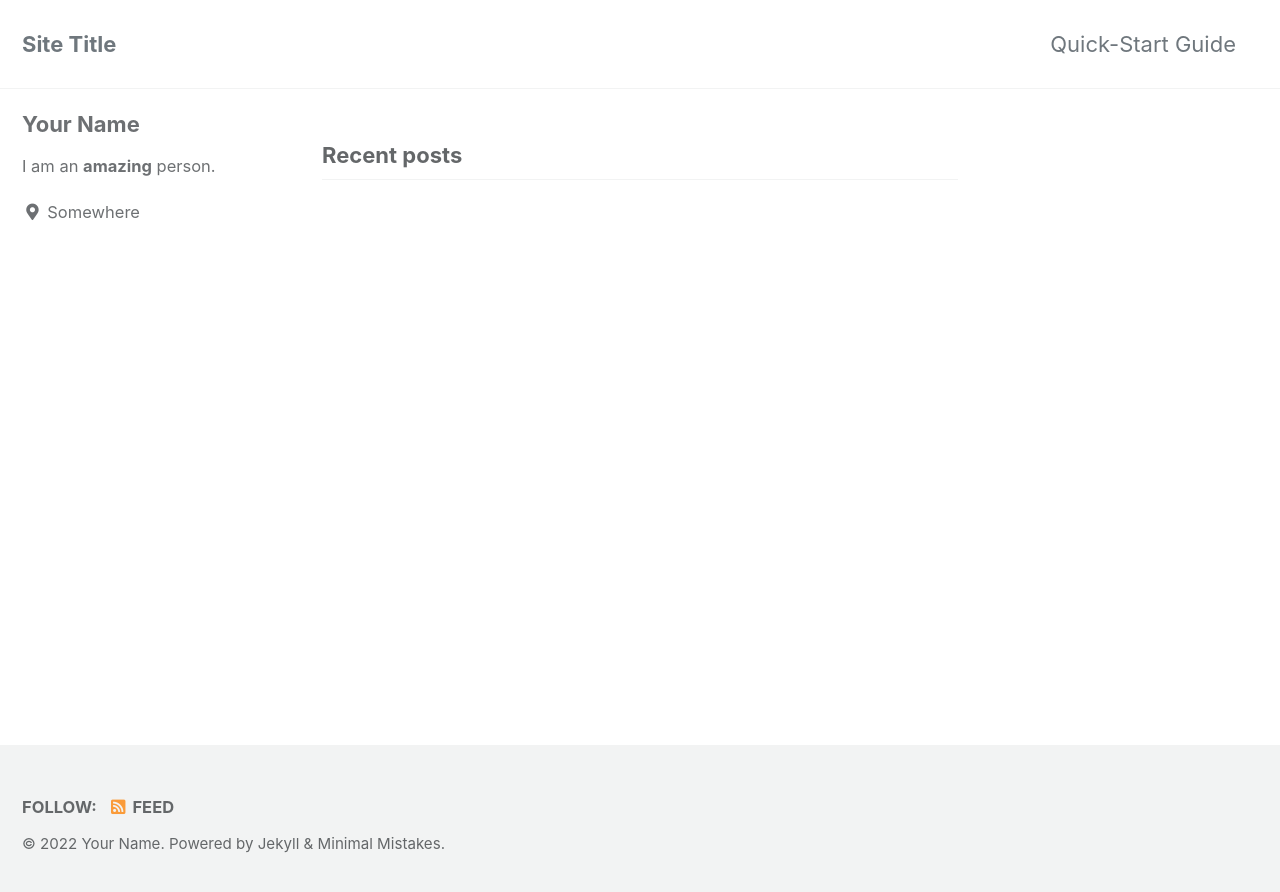
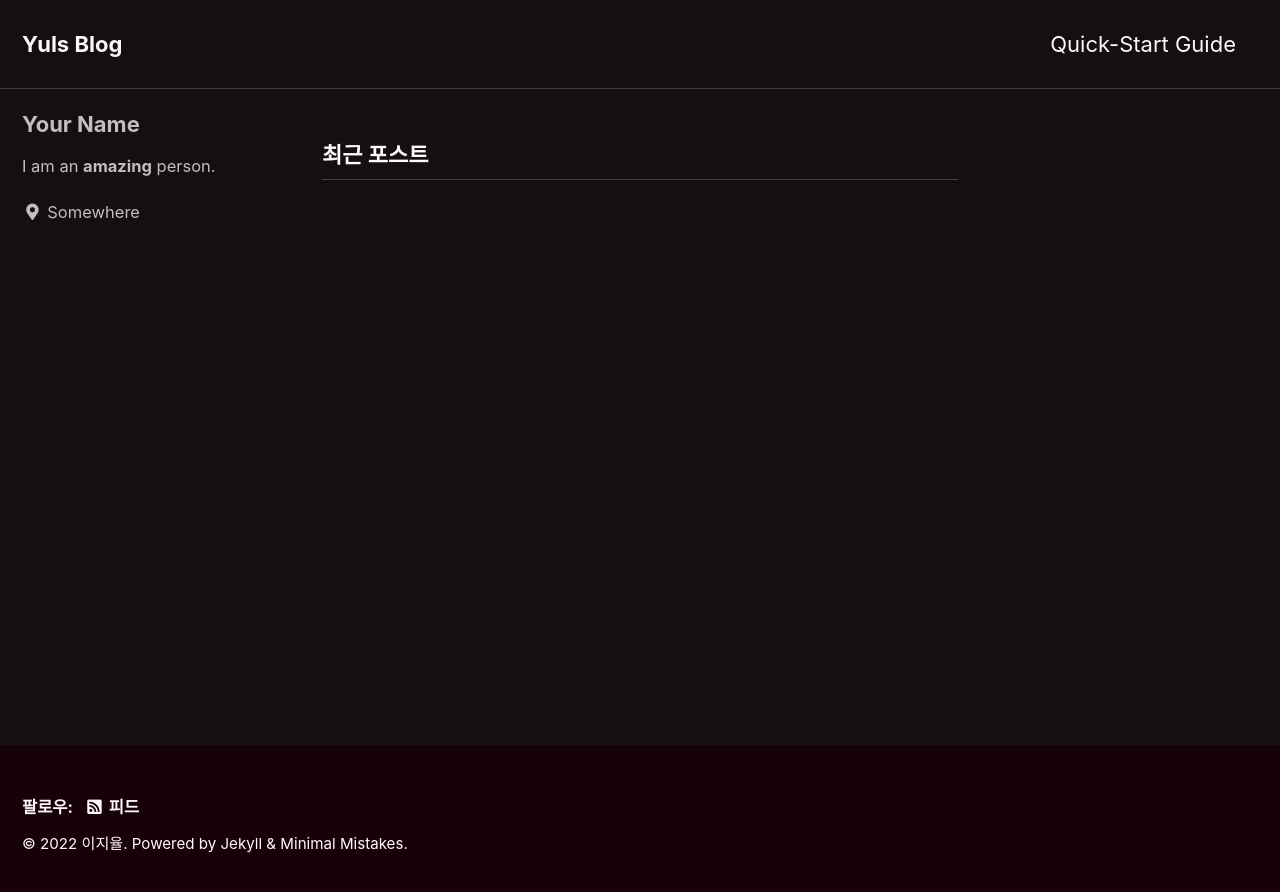
Before and after one commit to easyul/easyul.github.io, a Jekyll site: the page built from index.html, in a window 1280 px wide. Shown: the top 892 px of the page. Built offline with Jekyll 4.4.1, drawn with Linux system fonts in a browser that asks for light colours; cached includes are drawn as plain includes; the list of posts is cut into pages by our own code.

Commit message:
왼쪽 상단

```diff
--- a/Gemfile
+++ b/Gemfile
@@ -1,2 +1,3 @@
 source "https://rubygems.org"
 gemspec
+gem "webrick", "~> 1.7"
--- a/_config.yml
+++ b/_config.yml
@@ -12,22 +12,22 @@
 
 # theme                  : "minimal-mistakes-jekyll"
 # remote_theme           : "mmistakes/minimal-mistakes"
-minimal_mistakes_skin    : "default" # "air", "aqua", "contrast", "dark", "dirt", "neon", "mint", "plum", "sunrise"
+minimal_mistakes_skin    : "neon" # "air", "aqua", "contrast", "dark", "dirt", "neon", "mint", "plum", "sunrise"
 
 # Site Settings
-locale                   : "en-US"
-title                    : "Site Title"
-title_separator          : "-"
+locale                   : "ko-KR"
+title                    : "Yuls Blog"
+title_separator          : "|"
 subtitle                 : # site tagline that appears below site title in masthead
-name                     : "Your Name"
-description              : "An amazing website."
+name                     : "이지율"
+description              : "Help your dreams."
 url                      : # the base hostname & protocol for your site e.g. "https://mmistakes.github.io"
 baseurl                  : # the subpath of your site, e.g. "/blog"
 repository               : # GitHub username/repo-name e.g. "mmistakes/minimal-mistakes"
 teaser                   : # path of fallback teaser image, e.g. "/assets/images/500x300.png"
 logo                     : # path of logo image to display in the masthead, e.g. "/assets/images/88x88.png"
 masthead_title           : # overrides the website title displayed in the masthead, use " " for no title
-# breadcrumbs            : false # true, false (default)
+breadcrumbs              : true # true, false (default)
 words_per_minute         : 200
 comments:
   provider               : # false (default), "disqus", "discourse", "facebook", "staticman", "staticman_v2", "utterances", "giscus", "custom"
```
